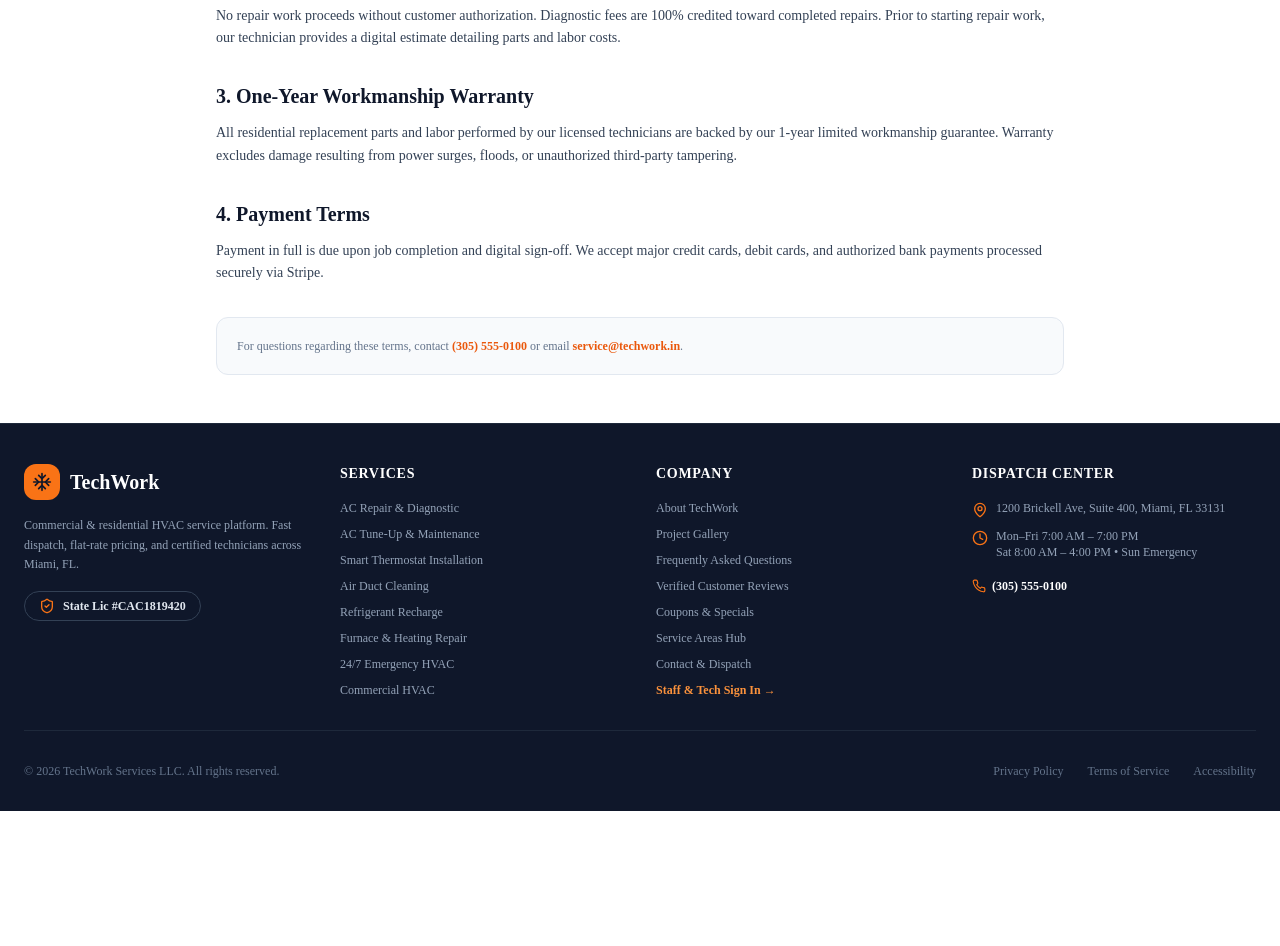
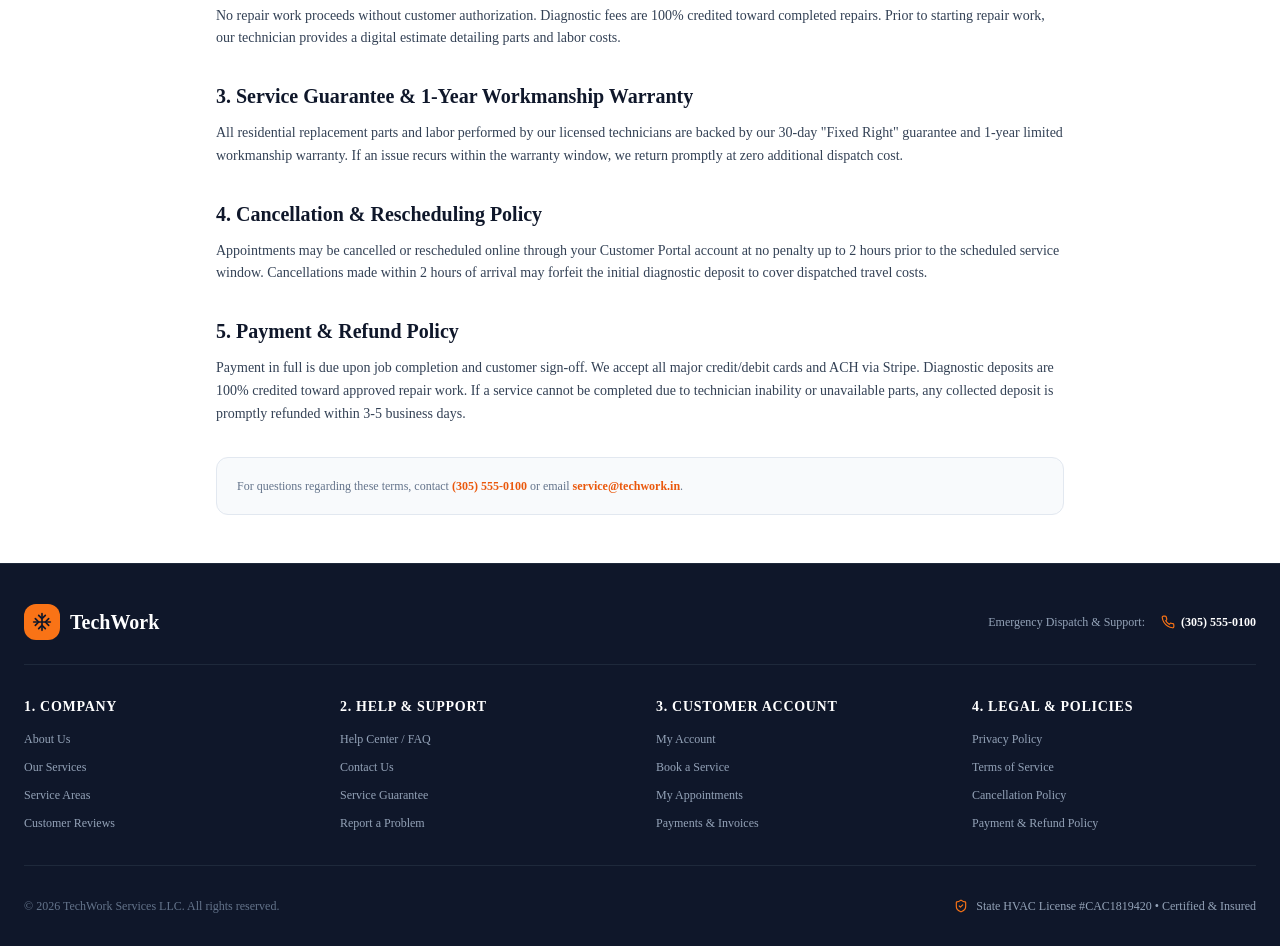
Before and after one commit to masterstech76/servicepro-os, a Next.js app: page /terms in a window 1280 px wide. Shown: the part 520-1466 px from the top of the page. Before the commit the page ends 1331 px from the top, so only its background shows below. Built offline with nearby package versions, Linux system fonts and the light colour scheme.

Commit message:
feat(footer): configure footer strictly with the 4 requested categories and buttons

```diff
--- a/src/app/(public)/terms/page.tsx
+++ b/src/app/(public)/terms/page.tsx
@@ -41,17 +41,24 @@
           </p>
         </div>
 
-        <div className="space-y-3">
-          <h2 className="font-heading text-xl font-bold text-[#0F172A]">3. One-Year Workmanship Warranty</h2>
+        <div id="guarantee" className="space-y-3 scroll-mt-24">
+          <h2 className="font-heading text-xl font-bold text-[#0F172A]">3. Service Guarantee &amp; 1-Year Workmanship Warranty</h2>
           <p>
-            All residential replacement parts and labor performed by our licensed technicians are backed by our 1-year limited workmanship guarantee. Warranty excludes damage resulting from power surges, floods, or unauthorized third-party tampering.
+            All residential replacement parts and labor performed by our licensed technicians are backed by our 30-day "Fixed Right" guarantee and 1-year limited workmanship warranty. If an issue recurs within the warranty window, we return promptly at zero additional dispatch cost.
           </p>
         </div>
 
-        <div className="space-y-3">
-          <h2 className="font-heading text-xl font-bold text-[#0F172A]">4. Payment Terms</h2>
+        <div id="cancellation" className="space-y-3 scroll-mt-24">
+          <h2 className="font-heading text-xl font-bold text-[#0F172A]">4. Cancellation &amp; Rescheduling Policy</h2>
           <p>
-            Payment in full is due upon job completion and digital sign-off. We accept major credit cards, debit cards, and authorized bank payments processed securely via Stripe.
+            Appointments may be cancelled or rescheduled online through your Customer Portal account at no penalty up to 2 hours prior to the scheduled service window. Cancellations made within 2 hours of arrival may forfeit the initial diagnostic deposit to cover dispatched travel costs.
+          </p>
+        </div>
+
+        <div id="refunds" className="space-y-3 scroll-mt-24">
+          <h2 className="font-heading text-xl font-bold text-[#0F172A]">5. Payment &amp; Refund Policy</h2>
+          <p>
+            Payment in full is due upon job completion and customer sign-off. We accept all major credit/debit cards and ACH via Stripe. Diagnostic deposits are 100% credited toward approved repair work. If a service cannot be completed due to technician inability or unavailable parts, any collected deposit is promptly refunded within 3-5 business days.
           </p>
         </div>
 
--- a/src/components/layout/Footer.tsx
+++ b/src/components/layout/Footer.tsx
@@ -2,9 +2,8 @@
 
 import * as React from "react";
 import Link from "next/link";
-import Image from "next/image";
 import { usePathname } from "next/navigation";
-import { ShieldCheck, MapPin, Clock, Phone, Mail, ArrowRight, Snowflake } from "lucide-react";
+import { Snowflake, Phone, ShieldCheck } from "lucide-react";
 import { businessConfig } from "@config/business.config";
 
 export function Footer() {
@@ -23,168 +22,206 @@
 
   return (
     <footer className="border-t border-slate-800 bg-[#0F172A] text-slate-300 pt-10 pb-8 px-4 sm:px-6 text-sm">
-      <div className="mx-auto max-w-7xl grid grid-cols-1 md:grid-cols-4 gap-8 pb-8 border-b border-slate-800">
-        {/* Col 1: Brand & License */}
-        <div className="space-y-4">
+      <div className="mx-auto max-w-7xl space-y-8">
+        {/* Brand Bar */}
+        <div className="flex flex-col sm:flex-row items-start sm:items-center justify-between gap-4 pb-6 border-b border-slate-800">
           <div className="flex items-center gap-2.5 font-heading font-black text-xl text-white">
             <div className="flex h-9 w-9 items-center justify-center rounded-xl bg-[#F97316] text-[#0F172A]">
               <Snowflake className="h-5 w-5" />
             </div>
             <span>{businessConfig.businessName}</span>
           </div>
-          <p className="text-xs text-slate-400 leading-relaxed max-w-xs">
-            Commercial &amp; residential HVAC service platform. Fast dispatch, flat-rate pricing, and certified technicians across {businessConfig.city}, {businessConfig.state}.
-          </p>
-          <div className="inline-flex items-center gap-2 rounded-full bg-slate-900 border border-slate-700 px-3.5 py-1.5 text-xs font-semibold text-slate-200">
-            <ShieldCheck className="h-4 w-4 text-[#F97316]" aria-hidden="true" />
-            <span>State Lic #{businessConfig.licenseNumber}</span>
+
+          <div className="flex items-center gap-4 text-xs">
+            <span className="text-slate-400">
+              Emergency Dispatch &amp; Support:
+            </span>
+            <a
+              href={cleanPhoneHref}
+              className="inline-flex items-center gap-1.5 font-bold text-white hover:text-orange-400 transition-colors"
+            >
+              <Phone className="h-3.5 w-3.5 text-[#F97316]" />
+              <span>{businessConfig.phone}</span>
+            </a>
           </div>
         </div>
 
-        {/* Col 2: Services */}
-        <div>
-          <h3 className="font-heading font-bold text-white text-sm uppercase tracking-wider mb-4">
-            Services
+        {/* The 4 Category Columns Requested */}
+        <div className="grid grid-cols-2 md:grid-cols-4 gap-8 pb-8 border-b border-slate-800">
+          {/* Category 1: Company */}
+          <div className="space-y-3">
+            <h3 className="font-heading font-bold text-white text-sm uppercase tracking-wider">
+              1. Company
             </h3>
-          <ul className="space-y-2.5 text-xs text-slate-400">
+            <ul className="space-y-2 text-xs text-slate-400">
               <li>
-              <Link href="/services/ac-repair" className="hover:text-white transition-colors">
-                AC Repair &amp; Diagnostic
+                <Link
+                  href="/about"
+                  className="hover:text-white transition-colors block py-0.5"
+                >
+                  About Us
                 </Link>
               </li>
               <li>
-              <Link href="/services/ac-tuneup" className="hover:text-white transition-colors">
-                AC Tune-Up &amp; Maintenance
+                <Link
+                  href="/services"
+                  className="hover:text-white transition-colors block py-0.5"
+                >
+                  Our Services
                 </Link>
               </li>
               <li>
-              <Link href="/services/thermostat-install" className="hover:text-white transition-colors">
-                Smart Thermostat Installation
+                <Link
+                  href="/areas"
+                  className="hover:text-white transition-colors block py-0.5"
+                >
+                  Service Areas
                 </Link>
               </li>
               <li>
-              <Link href="/services/duct-cleaning" className="hover:text-white transition-colors">
-                Air Duct Cleaning
-              </Link>
-            </li>
-            <li>
-              <Link href="/services/refrigerant-recharge" className="hover:text-white transition-colors">
-                Refrigerant Recharge
-              </Link>
-            </li>
-            <li>
-              <Link href="/services/furnace-repair" className="hover:text-white transition-colors">
-                Furnace &amp; Heating Repair
-              </Link>
-            </li>
-            <li>
-              <Link href="/services/emergency-hvac" className="hover:text-white transition-colors">
-                24/7 Emergency HVAC
-              </Link>
-            </li>
-            <li>
-              <Link href="/services/commercial-hvac" className="hover:text-white transition-colors">
-                Commercial HVAC
+                <Link
+                  href="/reviews"
+                  className="hover:text-white transition-colors block py-0.5"
+                >
+                  Customer Reviews
                 </Link>
               </li>
             </ul>
           </div>
 
-        {/* Col 3: Company */}
-        <div>
-          <h3 className="font-heading font-bold text-white text-sm uppercase tracking-wider mb-4">
-            Company
+          {/* Category 2: Help & Support */}
+          <div className="space-y-3">
+            <h3 className="font-heading font-bold text-white text-sm uppercase tracking-wider">
+              2. Help &amp; Support
             </h3>
-          <ul className="space-y-2.5 text-xs text-slate-400">
+            <ul className="space-y-2 text-xs text-slate-400">
               <li>
-              <Link href="/about" className="hover:text-white transition-colors">
-                About TechWork
+                <Link
+                  href="/faq"
+                  className="hover:text-white transition-colors block py-0.5"
+                >
+                  Help Center / FAQ
                 </Link>
               </li>
               <li>
-              <Link href="/gallery" className="hover:text-white transition-colors">
-                Project Gallery
+                <Link
+                  href="/contact"
+                  className="hover:text-white transition-colors block py-0.5"
+                >
+                  Contact Us
                 </Link>
               </li>
               <li>
-              <Link href="/faq" className="hover:text-white transition-colors">
-                Frequently Asked Questions
+                <Link
+                  href="/terms#guarantee"
+                  className="hover:text-white transition-colors block py-0.5"
+                >
+                  Service Guarantee
                 </Link>
               </li>
               <li>
-              <Link href="/reviews" className="hover:text-white transition-colors">
-                Verified Customer Reviews
-              </Link>
-            </li>
-            <li>
-              <Link href="/specials" className="hover:text-white transition-colors">
-                Coupons &amp; Specials
-              </Link>
-            </li>
-            <li>
-              <Link href="/areas" className="hover:text-white transition-colors">
-                Service Areas Hub
-              </Link>
-            </li>
-            <li>
-              <Link href="/contact" className="hover:text-white transition-colors">
-                Contact &amp; Dispatch
-              </Link>
-            </li>
-            <li>
-              <Link href="/login" className="hover:text-white transition-colors font-semibold text-orange-400">
-                Staff &amp; Tech Sign In &rarr;
+                <Link
+                  href="/contact"
+                  className="hover:text-white transition-colors block py-0.5"
+                >
+                  Report a Problem
                 </Link>
               </li>
             </ul>
           </div>
 
-        {/* Col 4: Dispatch Center & Hours */}
-        <div>
-          <h3 className="font-heading font-bold text-white text-sm uppercase tracking-wider mb-4">
-            Dispatch Center
+          {/* Category 3: Customer Account */}
+          <div className="space-y-3">
+            <h3 className="font-heading font-bold text-white text-sm uppercase tracking-wider">
+              3. Customer Account
             </h3>
-          <div className="space-y-2.5 text-xs text-slate-400">
-            <p className="flex items-start gap-2">
-              <MapPin className="h-4 w-4 text-[#F97316] shrink-0 mt-0.5" aria-hidden="true" />
-              <span>{businessConfig.address}</span>
-            </p>
-            <p className="flex items-start gap-2">
-              <Clock className="h-4 w-4 text-[#F97316] shrink-0 mt-0.5" aria-hidden="true" />
-              <span>
-                Mon–Fri 7:00 AM – 7:00 PM
-                <br />
-                Sat 8:00 AM – 4:00 PM • Sun Emergency
-              </span>
-            </p>
-            <p className="pt-2">
-              <a
-                href={cleanPhoneHref}
-                className="inline-flex items-center gap-1.5 font-bold text-white hover:text-[#F97316] transition-colors"
+            <ul className="space-y-2 text-xs text-slate-400">
+              <li>
+                <Link
+                  href="/account"
+                  className="hover:text-white transition-colors block py-0.5"
                 >
-                <Phone className="h-3.5 w-3.5 text-[#F97316]" />
-                <span>{businessConfig.phone}</span>
-              </a>
-            </p>
+                  My Account
+                </Link>
+              </li>
+              <li>
+                <Link
+                  href="/book"
+                  className="hover:text-white transition-colors block py-0.5"
+                >
+                  Book a Service
+                </Link>
+              </li>
+              <li>
+                <Link
+                  href="/account/appointments"
+                  className="hover:text-white transition-colors block py-0.5"
+                >
+                  My Appointments
+                </Link>
+              </li>
+              <li>
+                <Link
+                  href="/account/invoices"
+                  className="hover:text-white transition-colors block py-0.5"
+                >
+                  Payments &amp; Invoices
+                </Link>
+              </li>
+            </ul>
           </div>
+
+          {/* Category 4: Legal & Policies */}
+          <div className="space-y-3">
+            <h3 className="font-heading font-bold text-white text-sm uppercase tracking-wider">
+              4. Legal &amp; Policies
+            </h3>
+            <ul className="space-y-2 text-xs text-slate-400">
+              <li>
+                <Link
+                  href="/privacy"
+                  className="hover:text-white transition-colors block py-0.5"
+                >
+                  Privacy Policy
+                </Link>
+              </li>
+              <li>
+                <Link
+                  href="/terms"
+                  className="hover:text-white transition-colors block py-0.5"
+                >
+                  Terms of Service
+                </Link>
+              </li>
+              <li>
+                <Link
+                  href="/terms#cancellation"
+                  className="hover:text-white transition-colors block py-0.5"
+                >
+                  Cancellation Policy
+                </Link>
+              </li>
+              <li>
+                <Link
+                  href="/terms#refunds"
+                  className="hover:text-white transition-colors block py-0.5"
+                >
+                  Payment &amp; Refund Policy
+                </Link>
+              </li>
+            </ul>
           </div>
         </div>
 
-      {/* Bottom Legal bar */}
-      <div className="max-w-7xl mx-auto pt-8 flex flex-col sm:flex-row items-center justify-between text-xs text-slate-500 gap-4">
+        {/* Bottom Bar */}
+        <div className="flex flex-col sm:flex-row items-center justify-between text-xs text-slate-500 gap-3">
           <div>
             © {new Date().getFullYear()} {businessConfig.legalName}. All rights reserved.
           </div>
-        <div className="flex items-center gap-6">
-          <Link href="/privacy" className="hover:text-slate-400">
-            Privacy Policy
-          </Link>
-          <Link href="/terms" className="hover:text-slate-400">
-            Terms of Service
-          </Link>
-          <Link href="/accessibility" className="hover:text-slate-400">
-            Accessibility
-          </Link>
+          <div className="flex items-center gap-2 text-slate-400">
+            <ShieldCheck className="h-3.5 w-3.5 text-[#F97316]" />
+            <span>State HVAC License #{businessConfig.licenseNumber} • Certified &amp; Insured</span>
+          </div>
         </div>
       </div>
     </footer>
```
Lines whose indentation alone changed are shown as unchanged.
